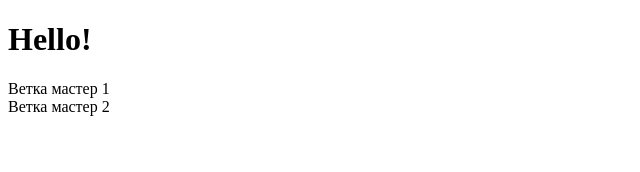
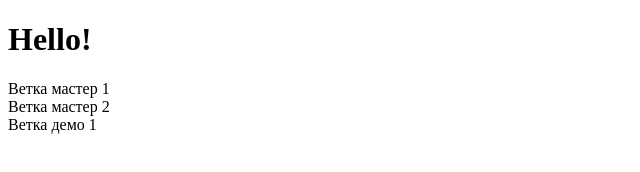
Before and after one commit to Meidro/git_test, a plain HTML site: page index.html in a window 1280 px wide. Shown: the whole page, without its empty margins (0-640 px from the left). Drawn offline with Linux system fonts and the light colour scheme.

Commit message:
добавил блок ветка демо 1

```diff
--- a/index.html
+++ b/index.html
@@ -10,6 +10,8 @@
       <h1>Hello!</h1>
       <div class="branch__master">Ветка мастер 1</div>
       <div class="branch__master">Ветка мастер 2</div>
+
+      <div class="branch__demo-1">Ветка демо 1</div>
       <script src="./main.js"></script>
    </body>
 </html>
```
